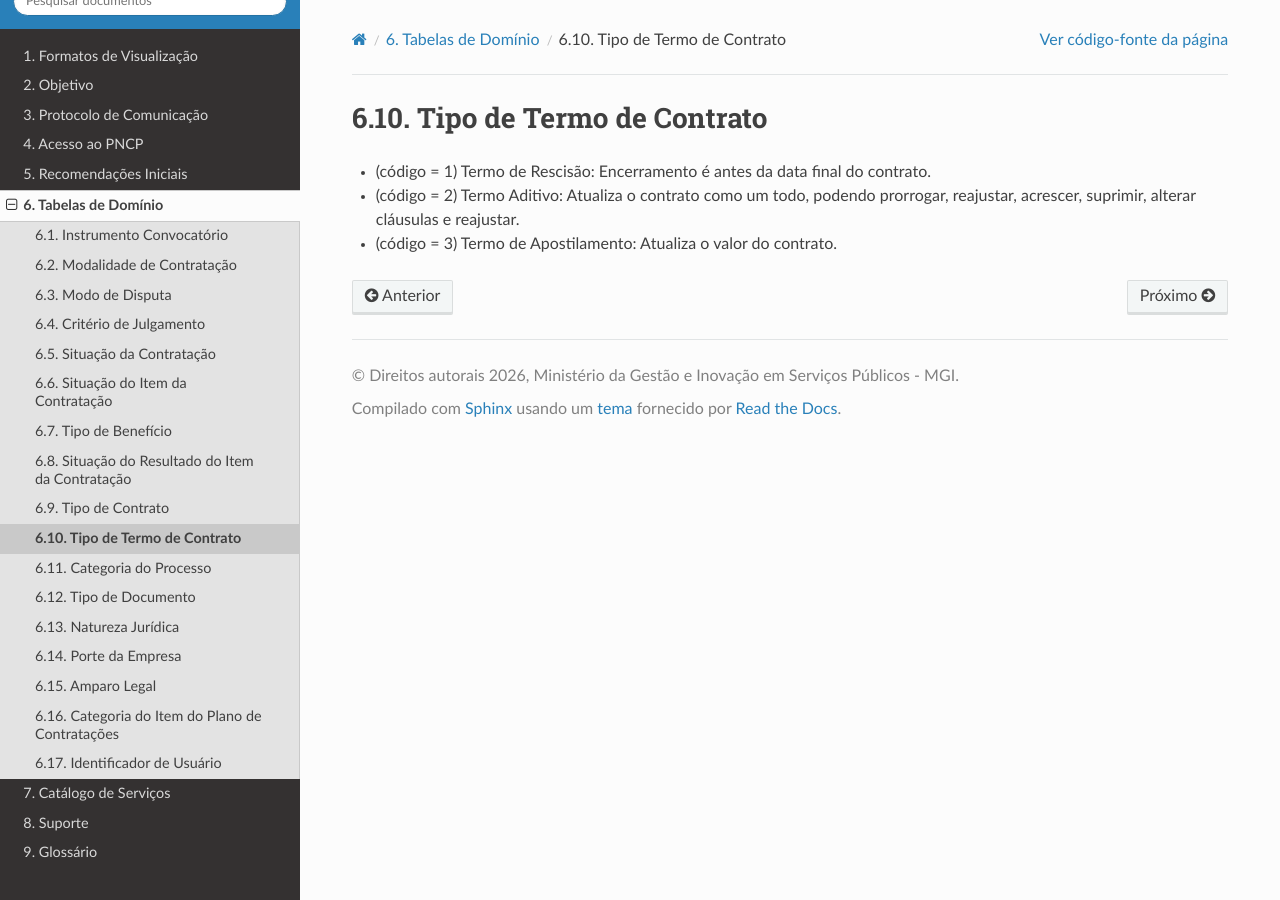
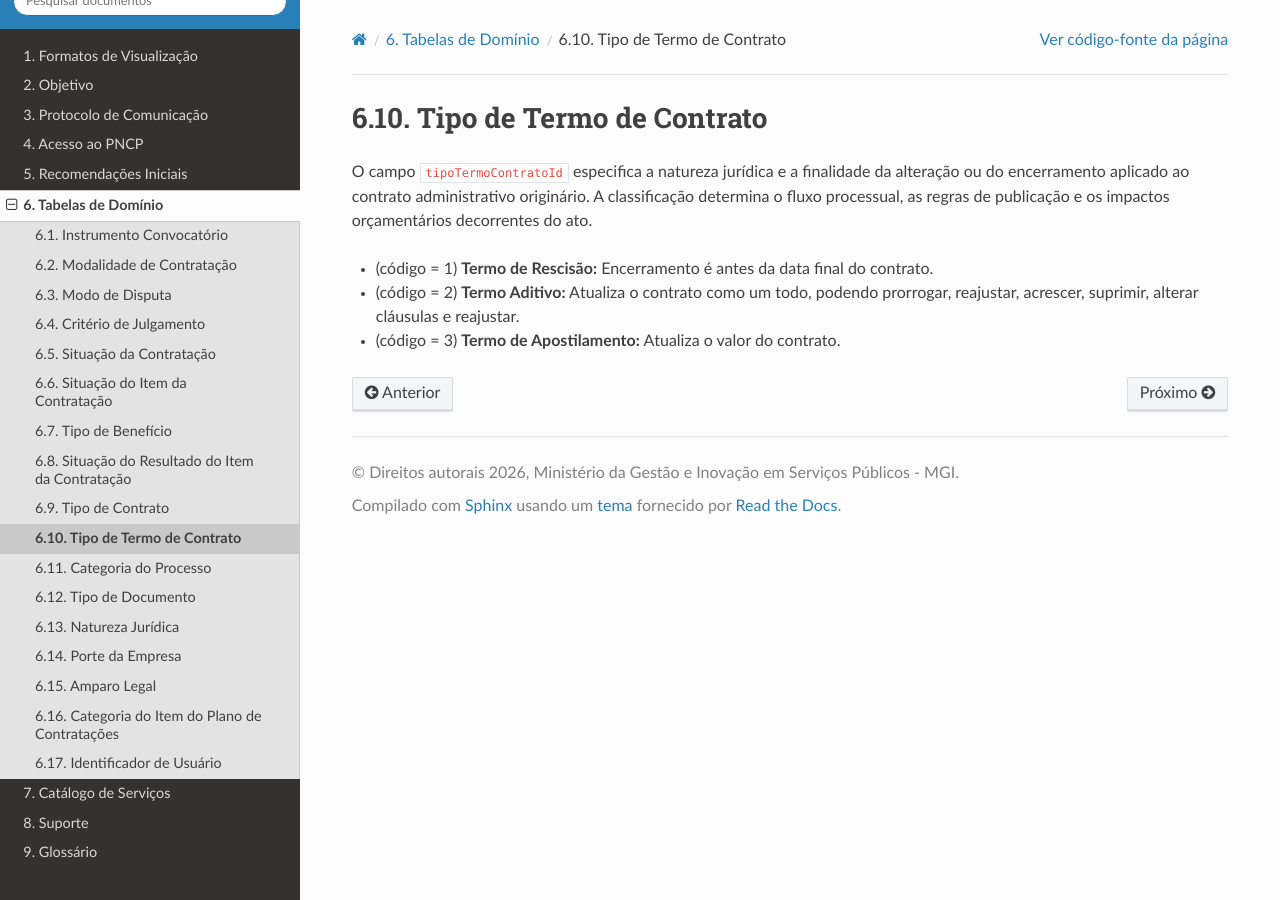
Before and after one commit to sofiaestrelab/Manual-de-Consulta-do-PNCP, a Sphinx documentation site: the page built from docs/source/tabelas_de_dominio/tipo_de_termo_de_contrato.rst, in a window 1280 px wide. Built offline with Sphinx 7.4.7 and the Read the Docs theme 3.1.0, drawn with Linux system fonts in a browser that asks for light colours; pages that are not in the unit, such as notebooks, are missing from menus.

Commit message:
Enhance contract term type descriptions
Added detailed descriptions for contract term types.

```diff
--- a/docs/source/tabelas_de_dominio/tipo_de_termo_de_contrato.rst
+++ b/docs/source/tabelas_de_dominio/tipo_de_termo_de_contrato.rst
@@ -1,7 +1,10 @@
 Tipo de Termo de Contrato
--------------------------
+=========================
 
-- (código = 1) Termo de Rescisão: Encerramento é antes da data final do contrato.
-- (código = 2) Termo Aditivo: Atualiza o contrato como um todo, podendo prorrogar,
-  reajustar, acrescer, suprimir, alterar cláusulas e reajustar.
-- (código = 3) Termo de Apostilamento: Atualiza o valor do contrato.
+O campo ``tipoTermoContratoId`` especifica a natureza jurídica e a finalidade da alteração ou do encerramento aplicado ao contrato administrativo originário. A classificação determina o fluxo processual, as regras de publicação e os impactos orçamentários decorrentes do ato.
+
+- (código = 1) **Termo de Rescisão:** Encerramento é antes da data final do contrato.
+
+- (código = 2) **Termo Aditivo:** Atualiza o contrato como um todo, podendo prorrogar, reajustar, acrescer, suprimir, alterar cláusulas e reajustar.
+
+- (código = 3) **Termo de Apostilamento:** Atualiza o valor do contrato.
```
